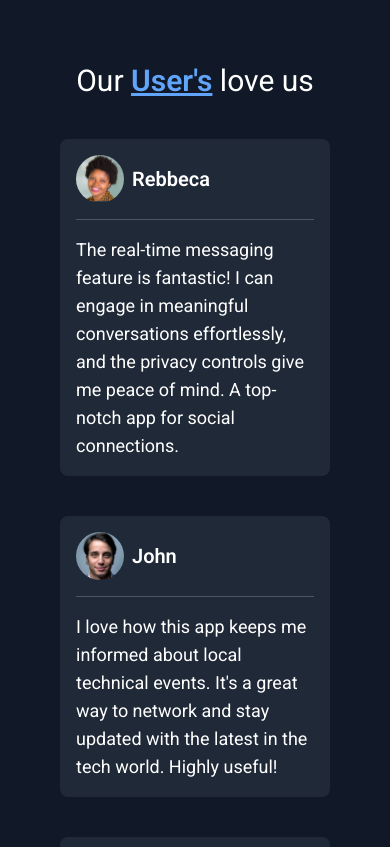
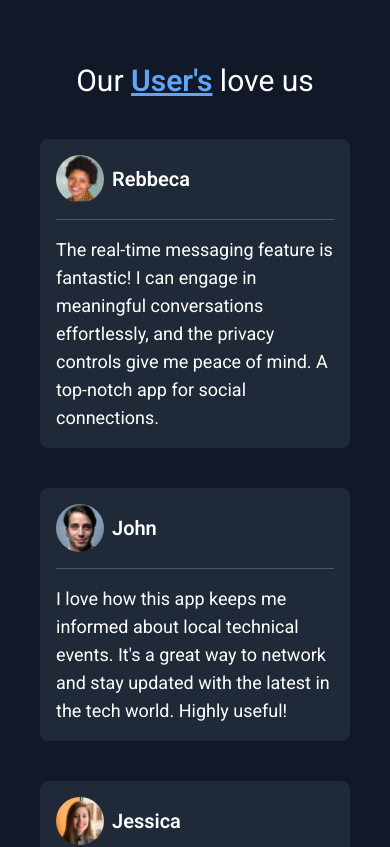
Before and after one commit to Ajitesh72/techmate, a React (Vite) app in the folder client/: page / in a window 390 px wide. Shown: the part 2060-2907 px from the top of the page. Built offline with nearby package versions, Linux system fonts and the light colour scheme.

Commit message:
minor changes

```diff
--- a/client/src/pages/home.tsx
+++ b/client/src/pages/home.tsx
@@ -128,7 +128,7 @@ export default function Home() {
           Our <span className="font-bold text-blue-400 underline">User's</span>{" "}
           love us
         </p>
-        <div className="sm:flex justify-center items-center flex-wrap lg:flex-nowrap bg-gray-900 text-white mx-5 sm:mx-20 ">
+        <div className="sm:flex justify-center items-center flex-wrap lg:flex-nowrap bg-gray-900 text-white sm:mx-20 ">
           {userReviews.slice(0, 3).map((review) => (
             <div
               key={review.id}
```
